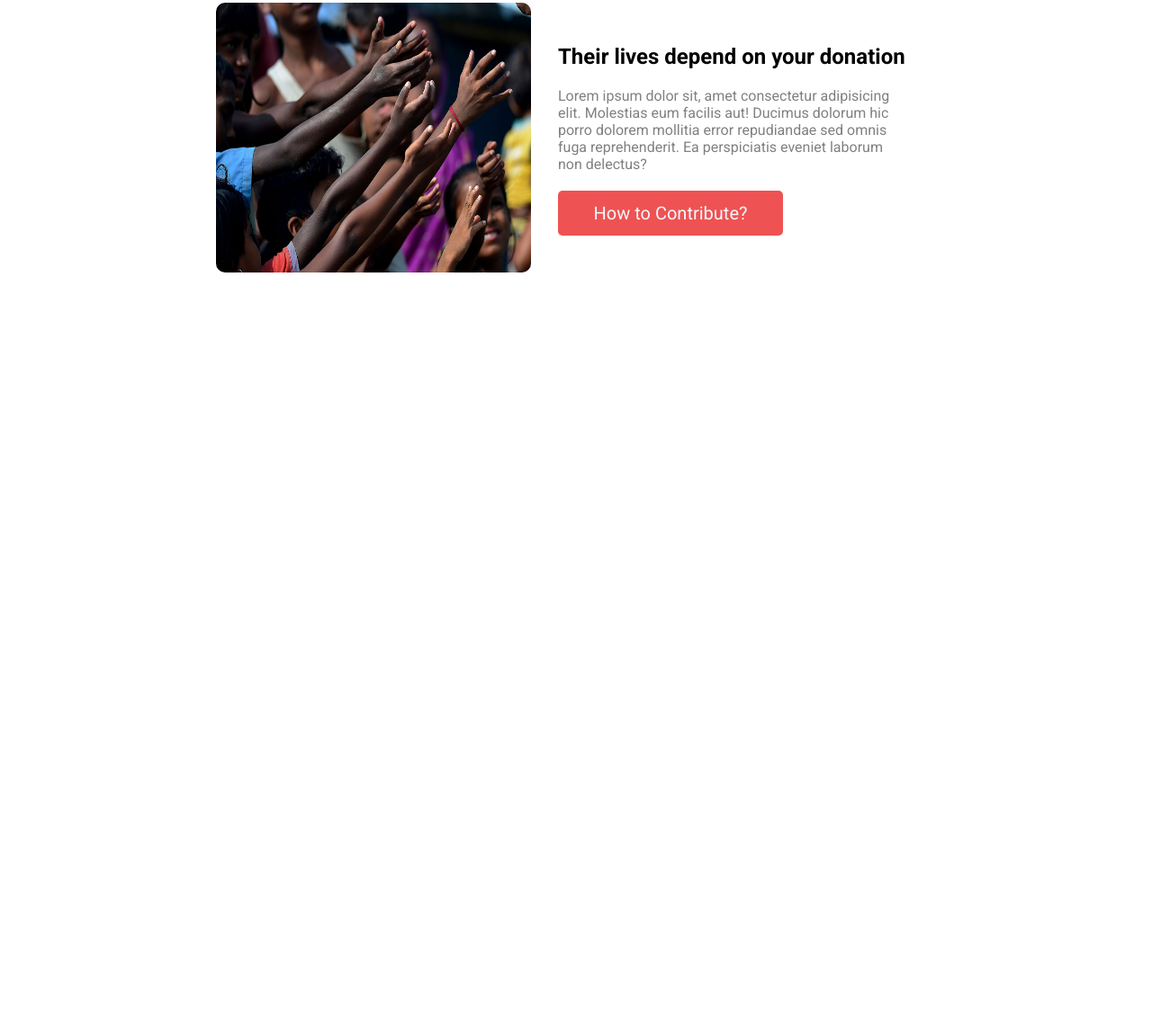
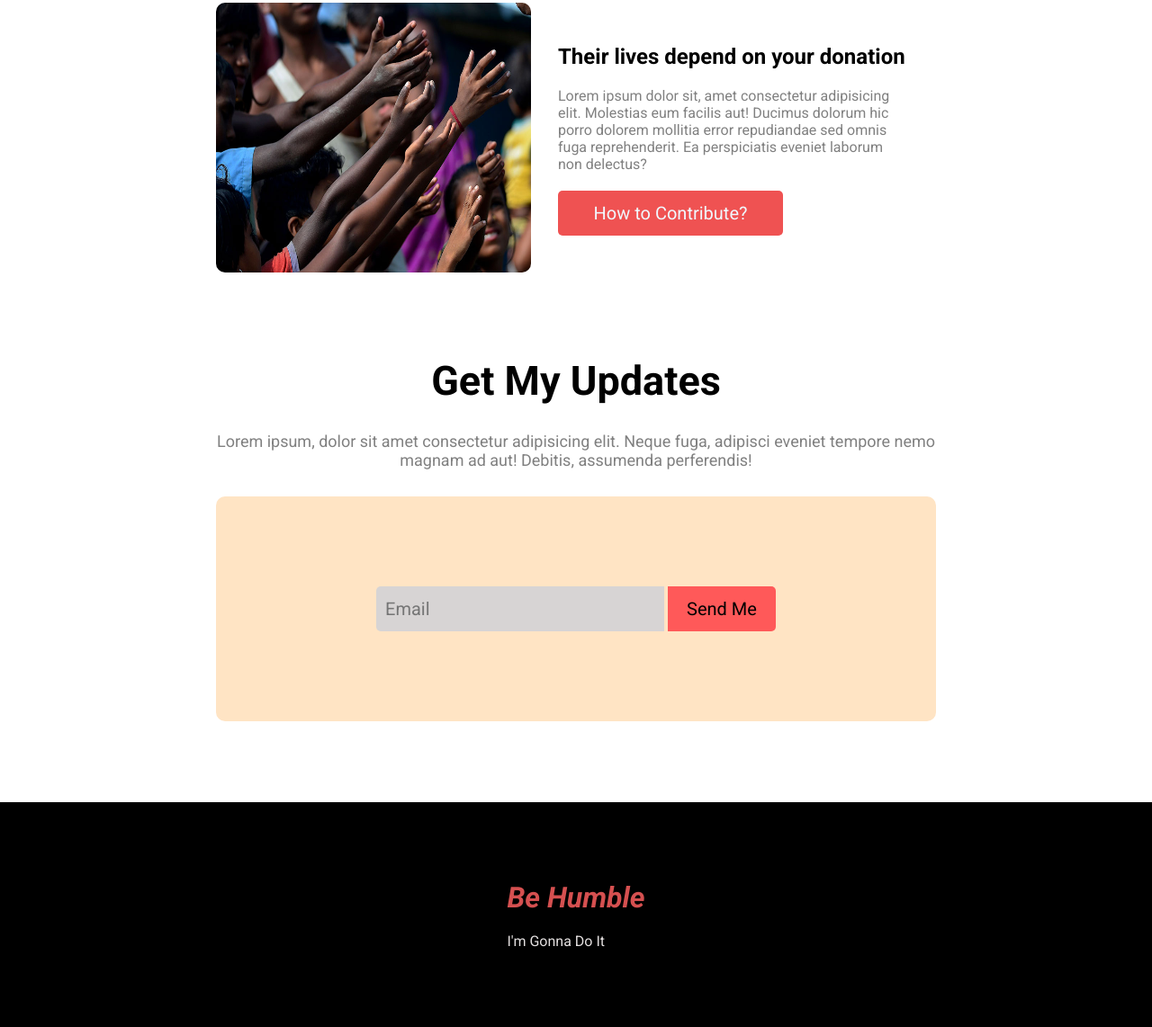
Before and after one commit to jihanstk/donate-today, a plain HTML site: page index.html in a window 1280 px wide. Shown: the part 2207-3349 px from the top of the page at 90% size. Before the commit the page ends 2514 px from the top, so only its background shows below. Drawn offline with Linux system fonts and the light colour scheme.

Commit message:
donate compelete

```diff
--- a/index.html
+++ b/index.html
@@ -79,6 +79,21 @@
             </div>
 
         </section>
+        <section class="mail-update">
+            <h1>Get My Updates</h1>
+            <p>Lorem ipsum, dolor sit amet consectetur adipisicing elit. Neque fuga, adipisci eveniet tempore nemo magnam ad aut! Debitis, assumenda perferendis!</p>
+            <div class="mail">
+               <form>
+                <input type="email" name="" id="mail" placeholder="Email">
+                <input type="submit" value="Send Me">
+               </form>
+            </div>
+        </section>
     </main>
+    <footer class="footer">
+        <div>
+            <h1><i> Be Humble</i></h1>
+            <p>I'm Gonna Do It</p></div>
+    </footer>
 </body>
 </html>
--- a/style.css
+++ b/style.css
@@ -51,6 +51,10 @@
     color: aliceblue;
     font-weight: 400;
     font-size: 20px;
+    cursor: pointer;
+}
+.btn-primary:hover{
+     background-color: rgb(202, 53, 53);
 }
 
 /* Donate Styles */
@@ -173,4 +177,75 @@ color: gray;
     color: aliceblue;
     font-weight: 400;
     font-size: 20px;
+    cursor: pointer;
 }
+.btn-cont:hover{
+    background-color: rgb(203, 68, 68);
+}
+/* Mail Update */
+
+.mail-update{
+    width: 800px;
+    margin: 90px auto;
+    text-align: center;
+
+}
+
+.mail-update h1{
+ font-size: 45px;
+
+
+}
+.mail-update p{
+ font-size: 18px;
+ color: gray;
+ margin: 30px 0 ;
+}
+.mail{
+    background-color: bisque;
+    padding: 100px 100px;
+    border-radius: 10px;
+}
+.mail input[type="email"]{
+    border: 0;
+    width: 50%;
+    height: 30px;
+    padding: 10px;
+    font-size: 20px;
+    background-color: rgb(215, 212, 212);
+    border-top-left-radius: 5px;
+    border-bottom-left-radius: 5px;
+
+}
+.mail input[type="submit"]{
+    border: 0;
+    width: 20%;
+    height: 50px;
+    padding: 10px;
+    font-size: 20px;
+    border-end-end-radius: 5px;
+    border-top-right-radius: 5px;
+    background-color: #FF5959;
+    cursor: pointer;
+}
+.mail input[type="submit"]:hover{
+    background-color: #d64c4c;
+}
+/* footer */
+.footer{
+    display: flex;
+    background-color: black;
+    height: 250px;
+    align-items: center;
+    justify-content: center;
+
+}
+.footer h1{
+   color: rgb(213, 80, 80);
+   align-items: center;
+   margin-bottom: 20px;
+
+}
+.footer p{
+   color: rgb(228, 224, 224);
+}
```
